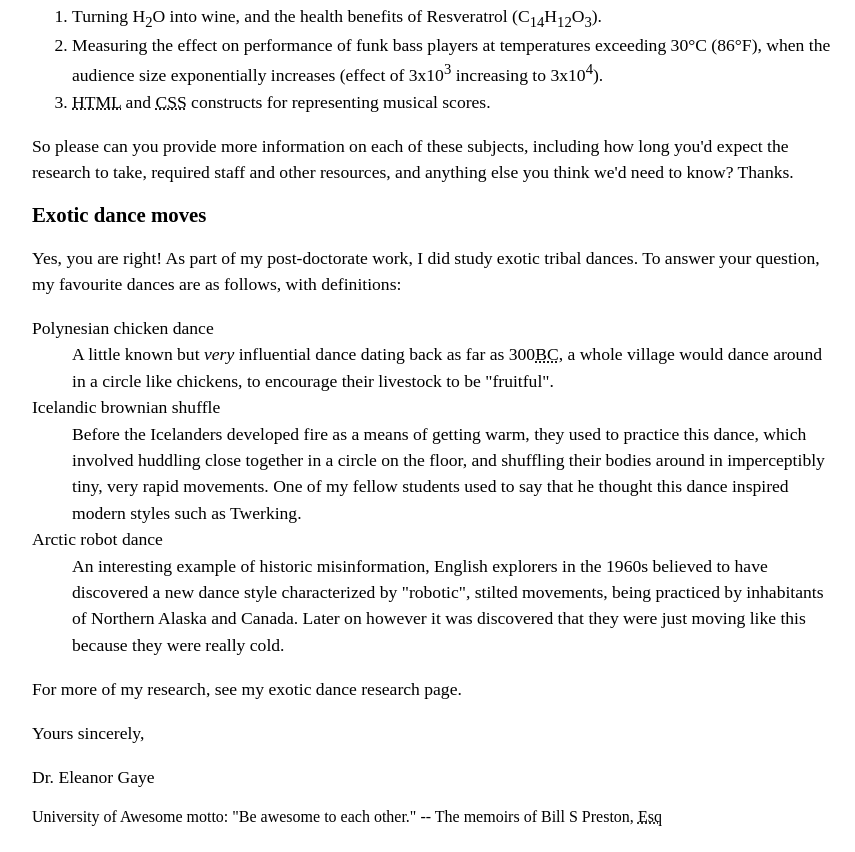
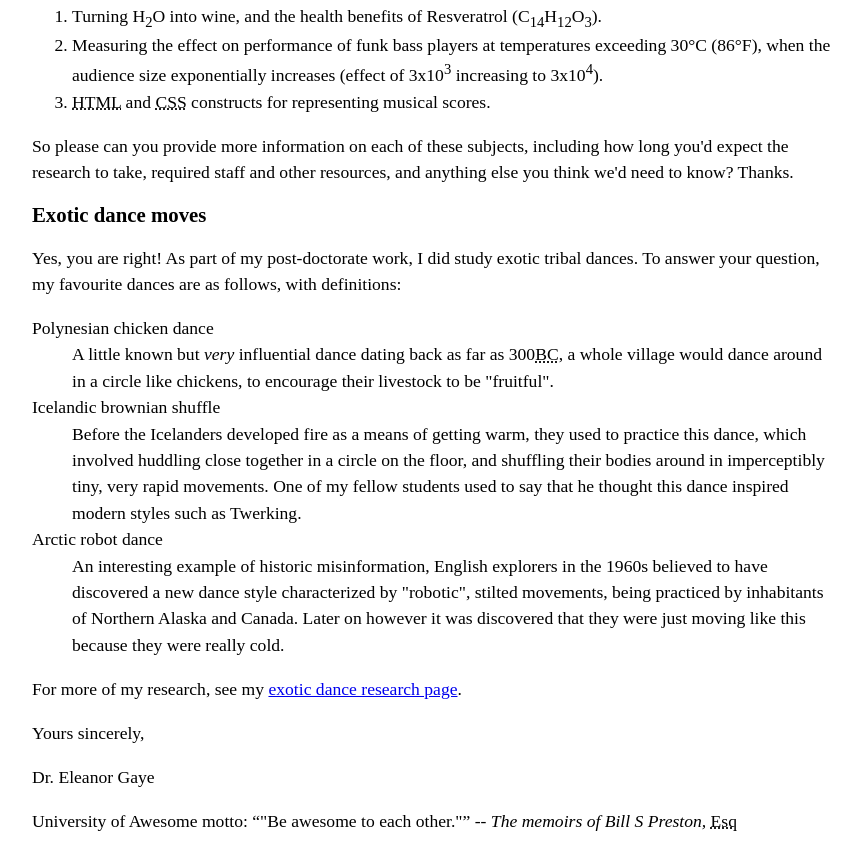
Before and after one commit to caelanjmiller/MDN-Exercises, a plain HTML site: page Letter-Markup.html in a window 1280 px wide. Shown: the part 992-1844 px from the top of the page, without its empty margins (208-1063 px from the left). Before the commit the page ends 1818 px from the top, so only its background shows below. Drawn offline with Linux system fonts and the light colour scheme.

Commit message:
Add proper citations & formatting to Letter-Markup

```diff
--- a/Letter-Markup.html
+++ b/Letter-Markup.html
@@ -67,12 +67,12 @@ UK<br>
 <dt>Arctic robot dance</dt>
 <dd>An interesting example of historic misinformation, English explorers in the 1960s believed to have discovered a new dance style characterized by "robotic", stilted movements, being practiced by inhabitants of Northern Alaska and Canada. Later on however it was discovered that they were just moving like this because they were really cold.</dd>
 </dl>
-<p>For more of my research, see my exotic dance research page.</p>
+<p>For more of my research, see my <a href="exotic-dances.html" title="Additional Information on Exotic Dances">exotic dance research page</a>.</p>
 
 <p>Yours sincerely,</p>
 <p>Dr. Eleanor Gaye</p>
 
-University of Awesome motto: "Be awesome to each other." -- The memoirs of Bill S Preston, <abbr title="Esquire">Esq</abbr>
+<p>University of Awesome motto: <q>"Be awesome to each other."</q> -- <cite>The memoirs of Bill S Preston,</cite> <abbr title="Esquire">Esq</abbr></p>
 
 
 </body>
```
